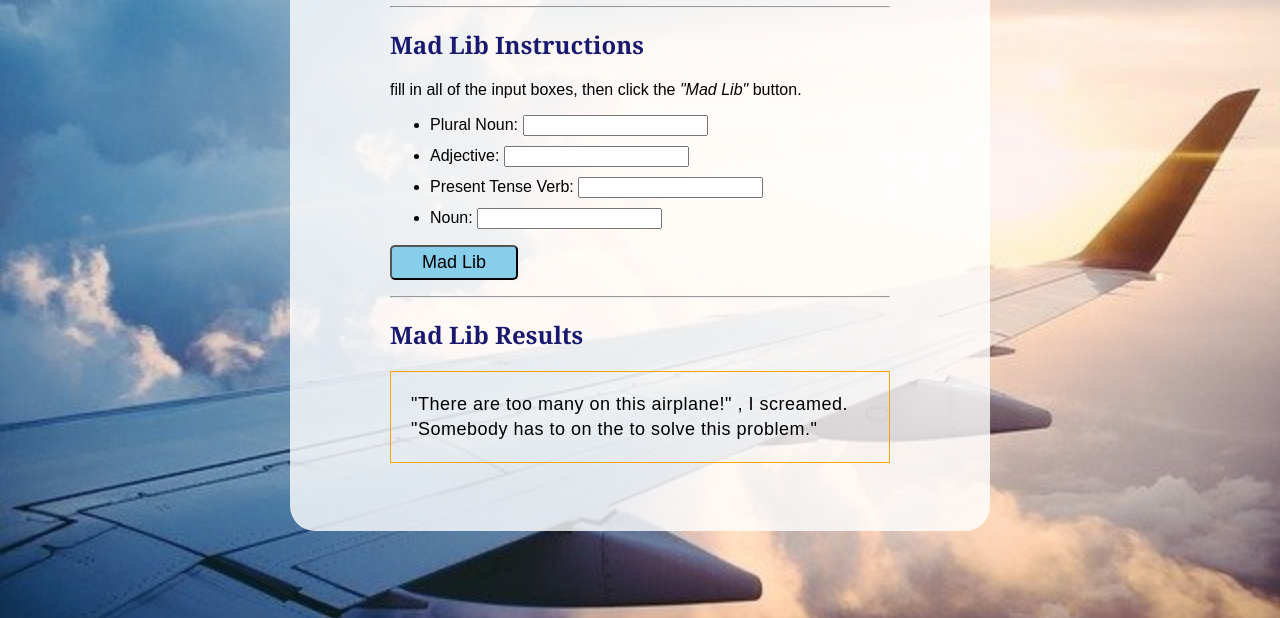
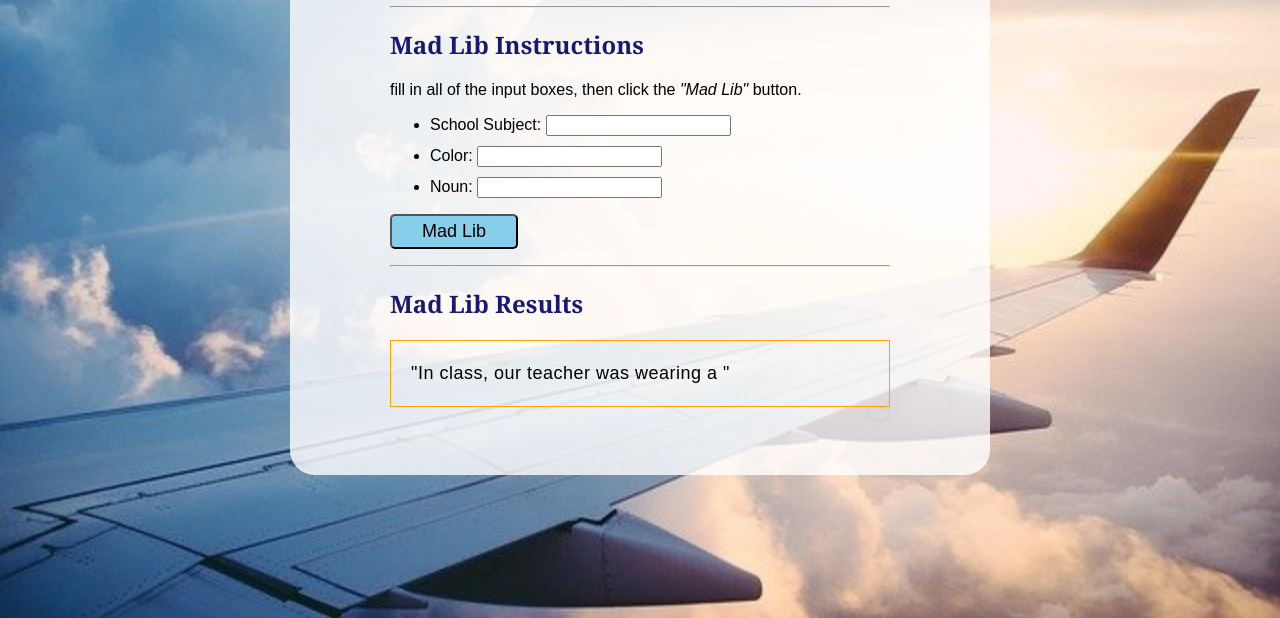
Before and after one commit to dxia2/Mad-Lib, a plain HTML site: page Mad-Lib/index.html in a window 1280 px wide. Both pictures are taken after a click on the button "Mad Lib". Shown: the part 182-800 px from the top of the page. Drawn offline with Linux system fonts and the light colour scheme.

Commit message:
Add files via upload

```diff
--- a/Mad-Lib/index.html
+++ b/Mad-Lib/index.html
@@ -14,19 +14,24 @@
 
   <h2>Mad Lib Instructions</h2>
   <p>fill in all of the input boxes, then click the <em>"Mad Lib"</em> button.</p>
+
+  <!-- input fields -->
   <ul>
-    <li>Plural Noun: <input id="pluralNoun" type="text"></li>
-        <li>Adjective: <input id="adjective" type="text"></li>
-            <li>Present Tense Verb: <input id="presentTenseVerb" type="text"></li>
-                <li>Noun: <input id="noun" type="text"></li>
+    <li>School Subject: <input id="schoolSubject" type="text"></li>
+        <li>Color: <input id="color" type="text"></li>
+            <li>Noun: <input id="noun" type="text"></li>
   </ul>
+
   <p><button id="madLibButton">Mad Lib</button></p>
   <hr>
 
   <h2>Mad Lib Results</h2>
+
+  <!-- results paragraph -->
   <p id="result">
-    "There are too many <span id="pluralNounOutput">_____</span> on this <span id="adjectiveOutput">_____</span> airplane!"
-    , I screamed. "Somebody has to <span id="presentTenseVerbOutput">_____</span> on the <span id="nounOutput">_____</span> to solve this problem."
+    "In <span id="schoolSubjectOutput">_____</span>
+    class, our teacher was wearing a <span id="colorOutput">_____</span>
+    <span id="nounOutput">_____</span>"
   </p>
 
   <script src="script.js"></script>
--- a/Mad-Lib/script.js
+++ b/Mad-Lib/script.js
@@ -3,13 +3,12 @@ document.getElementById("madLibButton").addEventListener("click", madLib)
 
 function madLib(){
     //input
-    let pluralNoun = document.getElementById("pluralNoun").value;
-    let adjective = document.getElementById("adjective").value;
-    let presentTenseVerb = document.getElementById("presentTenseVerb").value;
+    let schoolSubject = document.getElementById("schoolSubject").value;
+    let color = document.getElementById("color").value;
     let noun = document.getElementById("noun").value;
 
-    document.getElementById("pluralNounOutput").innerHTML = pluralNoun;
-    document.getElementById("adjectiveOutput").innerHTML = adjective;
-    document.getElementById("presentTenseVerbOutput").innerHTML = presentTenseVerb;
+    //select parts in html by id and fill them in
+    document.getElementById("schoolSubjectOutput").innerHTML = schoolSubject;
+    document.getElementById("colorOutput").innerHTML = color;
     document.getElementById("nounOutput").innerHTML = noun;
 }
--- a/Mad-Lib/style.css
+++ b/Mad-Lib/style.css
@@ -1,4 +1,5 @@
 html{
+  /* image background */
   background: url("img/airplane-wing.jpg") no-repeat center fixed;
   background-size: cover;
 }
@@ -23,6 +24,7 @@ h1, h2{
 }
 
 li{
+  /* add spacing between list elements */
   margin-bottom: 10px;
 }
 
```
